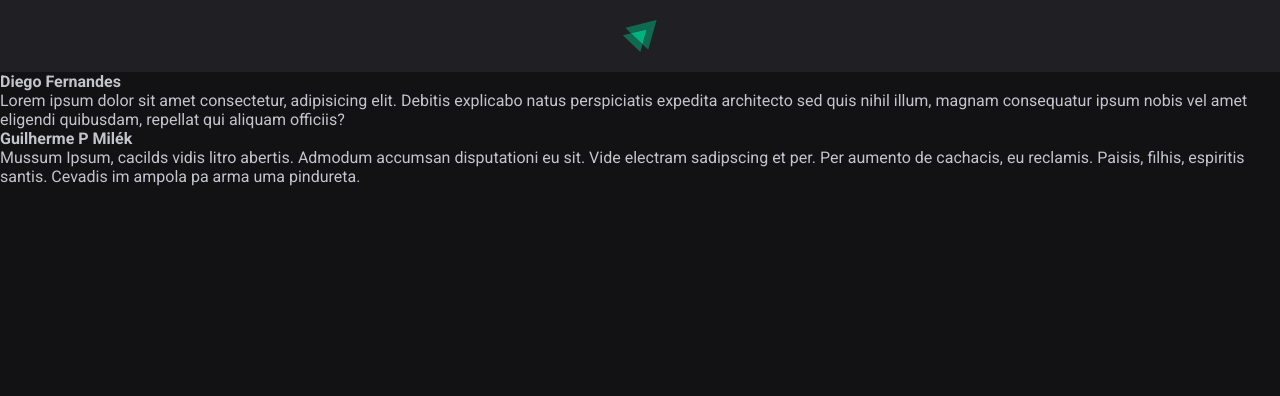
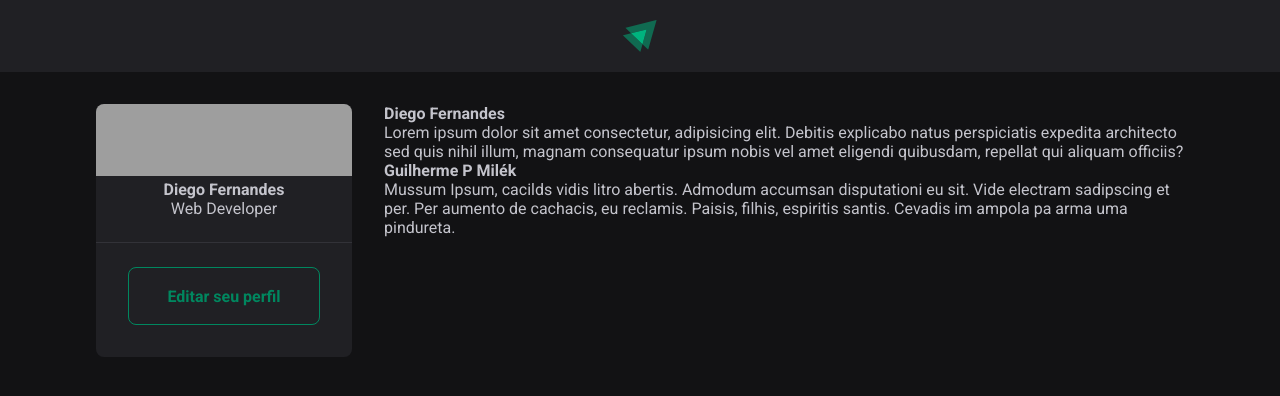
Before and after one commit to guipmdev/ignite-feed, a React (Vite) app: page / in a window 1280 px wide. Shown: the top 396 px of the page. Built offline with nearby package versions, Linux system fonts and the light colour scheme; grey boxes are pictures that could not be loaded.

Commit message:
Estrutura da aplicação - Componente: Sidebar

```diff
--- a/src/App.jsx
+++ b/src/App.jsx
@@ -1,6 +1,9 @@
 import "./global.css";
 
+import styles from "./App.module.css";
+
 import { Header } from "./components/Header";
+import { Sidebar } from "./components/Sidebar";
 import { Post } from "./Post";
 
 export function App() {
@@ -8,6 +11,10 @@
     <div>
       <Header />
 
+      <div className={styles.wrapper}>
+        <Sidebar />
+
+        <main>
           <Post
             author="Diego Fernandes"
             content="Lorem ipsum dolor sit amet consectetur, adipisicing elit. Debitis explicabo natus perspiciatis expedita architecto sed quis nihil illum, magnam consequatur ipsum nobis vel amet eligendi quibusdam, repellat qui aliquam officiis?"
@@ -16,6 +23,8 @@
             author="Guilherme P Milék"
             content="Mussum Ipsum, cacilds vidis litro abertis. Admodum accumsan disputationi eu sit. Vide electram sadipscing et per. Per aumento de cachacis, eu reclamis. Paisis, filhis, espiritis santis. Cevadis im ampola pa arma uma pindureta."
           />
+        </main>
+      </div>
     </div>
   );
 }
--- /dev/null
+++ b/src/App.module.css
@@ -0,0 +1,10 @@
+.wrapper {
+  max-width: 70rem;
+  margin: 2rem auto;
+  padding: 0 1rem;
+
+  display: grid;
+  grid-template-columns: 256px 1fr;
+  gap: 2rem;
+  align-items: flex-start;
+}
--- /dev/null
+++ b/src/components/Sidebar.jsx
@@ -0,0 +1,21 @@
+import styles from "./Sidebar.module.css";
+
+export function Sidebar() {
+  return (
+    <aside className={styles.sidebar}>
+      <img
+        className={styles.cover}
+        src="https://images.unsplash.com/photo-1605379399642-870262d3d051?ixlib=rb-4.0.3&ixid=M3wxMjA3fDB8MHxwaG90by1wYWdlfHx8fGVufDB8fHx8fA%3D%3D&auto=format&fit=crop&w=500&q=50"
+      />
+
+      <div className={styles.profile}>
+        <strong>Diego Fernandes</strong>
+        <span>Web Developer</span>
+      </div>
+
+      <footer>
+        <a href="#">Editar seu perfil</a>
+      </footer>
+    </aside>
+  );
+}
--- /dev/null
+++ b/src/components/Sidebar.module.css
@@ -0,0 +1,39 @@
+.sidebar {
+  background: var(--gray-800);
+  border-radius: 8px;
+  overflow: hidden;
+}
+
+.cover {
+  width: 100%;
+  height: 72px;
+  object-fit: cover;
+}
+
+.profile {
+  display: flex;
+  flex-direction: column;
+  align-items: center;
+}
+
+.sidebar footer {
+  border-top: 1px solid var(--gray-600);
+  margin-top: 1.5rem;
+  padding: 1.5rem 2rem 2rem;
+}
+
+.sidebar footer a {
+  width: 100%;
+  background: transparent;
+  color: var(--green-500);
+  border: 1px solid var(--green-500);
+  border-radius: 8px;
+  height: 58px;
+  padding: 0 1.5rem;
+  font-weight: bold;
+  text-decoration: none;
+
+  display: flex;
+  align-items: center;
+  justify-content: center;
+}
```
Lines whose indentation alone changed are shown as unchanged.
